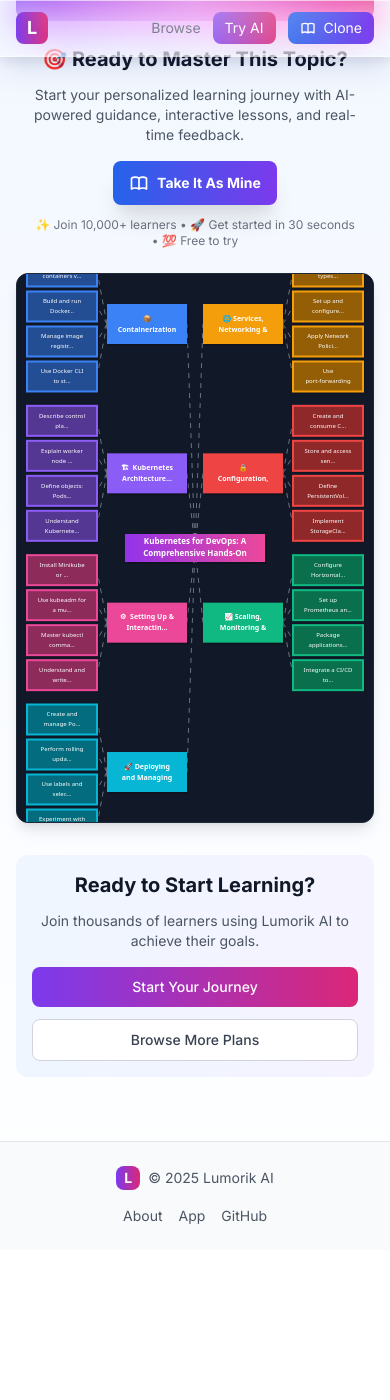
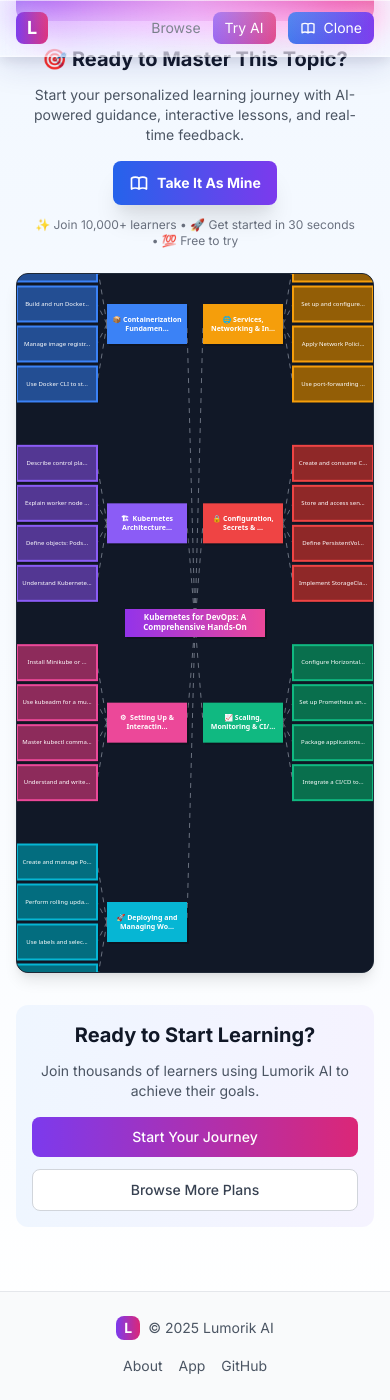
Before and after one commit to lumorikllc/learn, a Jekyll site: the page built from content/00000000-0000-0000-0000-000000000000/f3159a20-58aa-413d-bad0-a77700220b01/index.md, in a window 390 px wide and 1400 px high, scrolled down 339 px. Built offline with Jekyll 4.4.1, drawn with Linux system fonts in a browser that asks for light colours; before the commit the page ends 1589 px from its top, so only the background shows below that.

Commit message:
Update Jekyll theme: _layouts/study-plan-interactive.html

```diff
--- a/_layouts/study-plan-interactive.html
+++ b/_layouts/study-plan-interactive.html
@@ -564,7 +564,9 @@ document.addEventListener('DOMContentLoaded', function() {
         ctx.textBaseline = 'middle';
 
         // Draw text (handle multiline for long text)
-        const maxWidth = box.width - 20;
+        // Reduce padding on mobile to fit more text
+        const padding = isMobileLayout ? 6 : 20;
+        const maxWidth = box.width - padding;
         // For modules on mobile, prepend icon to text
         const displayText = (box.type === 'module' && box.icon && isMobileLayout)
             ? `${box.icon} ${box.text}`
@@ -585,12 +587,14 @@ document.addEventListener('DOMContentLoaded', function() {
         });
         if (line) lines.push(line);
 
-        // Limit to 2 lines max (no ellipsis, just show what fits)
-        if (lines.length > 2) {
-            lines = lines.slice(0, 2);
+        // Limit lines based on maxLines property (4 on mobile, 2 on desktop)
+        const maxLines = box.maxLines || 2;
+        if (lines.length > maxLines) {
+            lines = lines.slice(0, maxLines);
         }
 
-        const lineHeight = box.fontSize + 4;
+        // Tighter line spacing on mobile to fit more text
+        const lineHeight = box.fontSize + (isMobileLayout ? 2 : 4);
         const startY = box.y + box.height / 2 - (lines.length - 1) * lineHeight / 2;
         const textX = box.x + box.width / 2;
         lines.forEach((text, idx) => {
@@ -758,17 +762,17 @@ document.addEventListener('DOMContentLoaded', function() {
     }
 }
 
-/* Mobile landscape - Much taller canvas */
+/* Mobile landscape - Even taller canvas */
 @media (max-width: 768px) {
     #knowledge-graph-view {
-        height: 600px; /* Much taller for mobile */
+        height: 750px; /* Even taller for mobile to show all content */
     }
 }
 
-/* Mobile portrait - Much taller canvas */
+/* Mobile portrait - Even taller canvas */
 @media (max-width: 480px) {
     #knowledge-graph-view {
-        height: 550px; /* Much taller for mobile */
+        height: 700px; /* Even taller for mobile to show all content */
     }
 }
 </style>
```
Also changed, not shown: other parts of _layouts/study-plan-interactive.html (+3 -3 lines).
